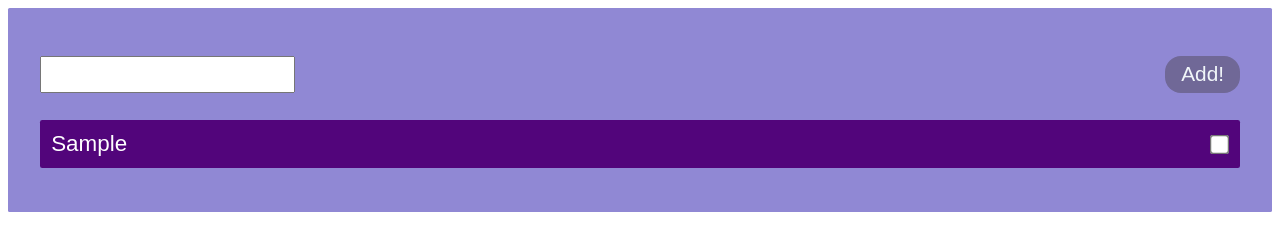
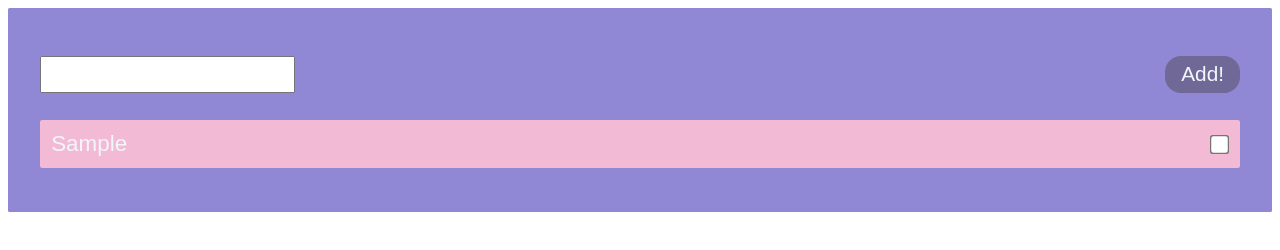
Before and after one commit to ChrisArturoMG/todo, a plain HTML site: page index.html in a window 1280 px wide. Both pictures are taken after typing "Sample" into the empty fields and a click on the button "Add!". Drawn offline with nearby package versions, Linux system fonts and the light colour scheme.

Commit message:
Update index.html

```diff
--- a/index.html
+++ b/index.html
@@ -30,8 +30,8 @@
         display: flex;
         justify-content: space-between;
         align-items: center;
-        background-color: #52057b;
-        color: #ffffff;
+        background-color: #f3bad6;
+        color: #f1f6f9;
         padding: 0.5em;
         margin: 0.5em 0;
         border-radius: 0.1em;
```
